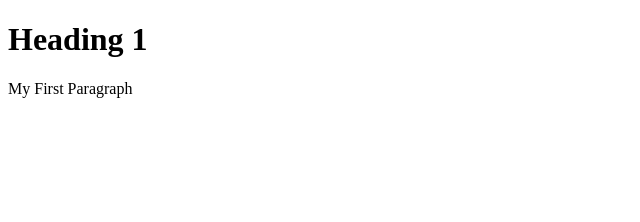
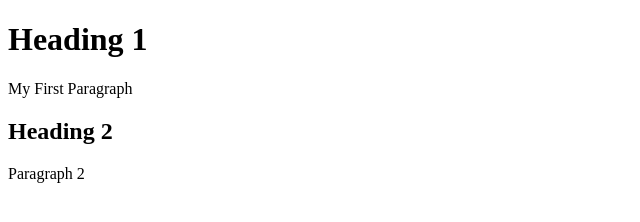
Before and after one commit to ssmi0026/FIT3179, a plain HTML site: page index.html in a window 1280 px wide. Shown: the whole page, without its empty margins (0-640 px from the left). Drawn offline with Linux system fonts and the light colour scheme.

Commit message:
Added 2nd heading and paragraph

```diff
--- a/index.html
+++ b/index.html
@@ -8,5 +8,7 @@
   <body>
     <h1>Heading 1</h1>
     <p>My First Paragraph</p>
+    <h2>Heading 2</h2>
+    <p>Paragraph 2</p>
   </body>
 </html>
```
